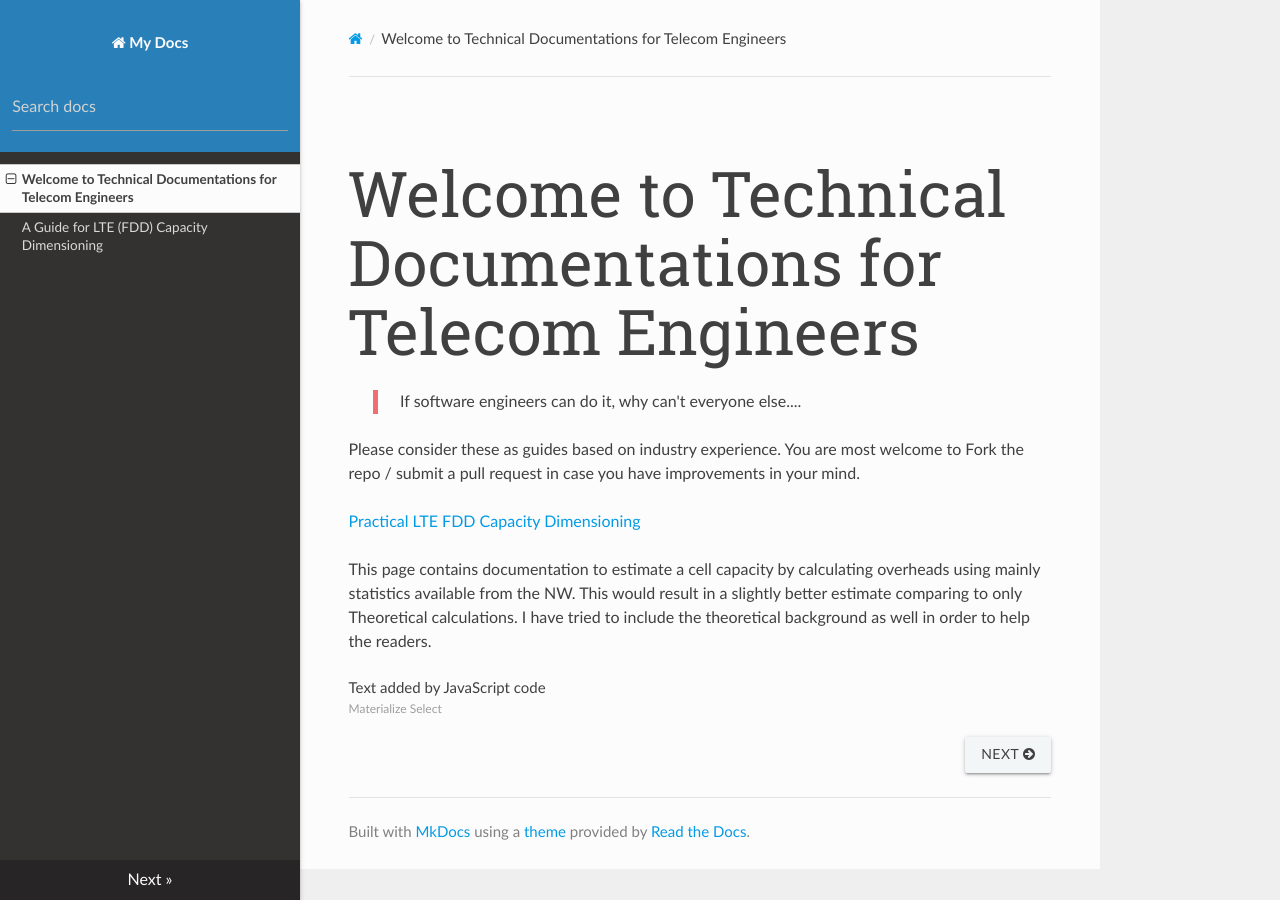
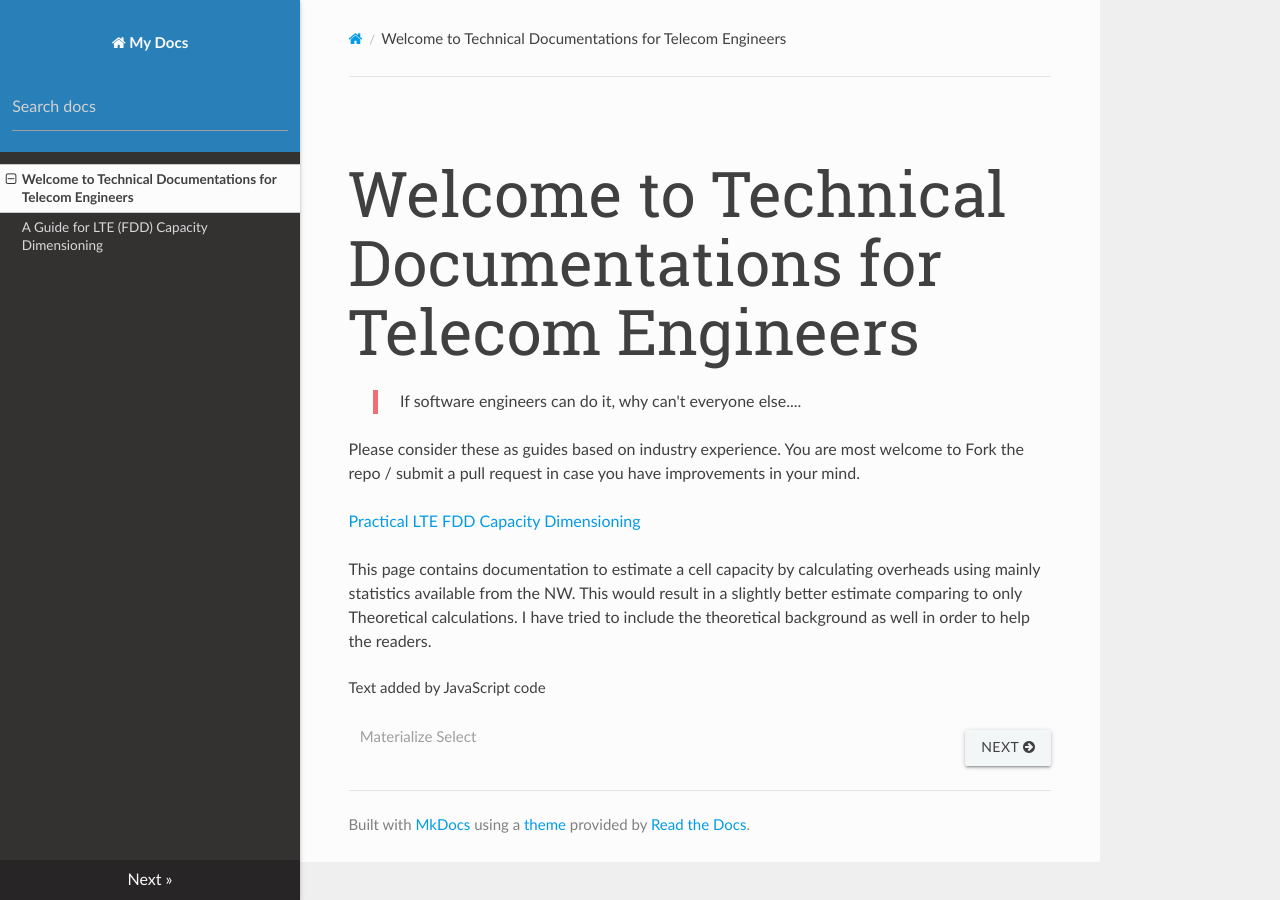
Before and after one commit to aliasgherman/documentations, an MkDocs documentation site: the page built from docs/index.md, in a window 1280 px wide. Built offline with MkDocs 1.6.1, drawn with Linux system fonts in a browser that asks for light colours; nearby versions of some CDN libraries.

Commit message:
Update index.md

```diff
--- a/docs/index.md
+++ b/docs/index.md
@@ -16,7 +16,7 @@ I have tried to include the theoretical background as well in order to help the
 
 <div id="text"></div>
 
-<div class="input">
+<div class="input-field col s12">
     <select>
       <option value="" disabled selected>Choose your option</option>
       <option value="1">Option 1</option>
```
